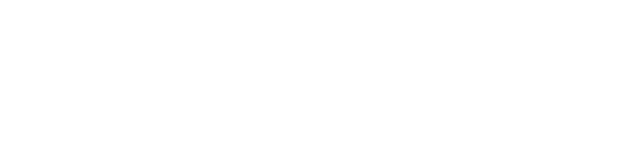
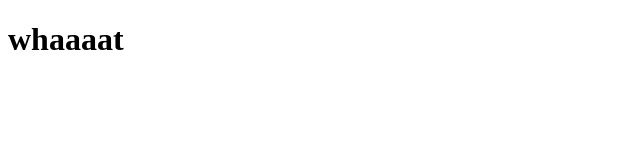
Before and after one commit to yosrch/git-one, a plain HTML site: page index.html in a window 1280 px wide. Shown: the whole page, without its empty margins (0-640 px from the left). Drawn offline with Linux system fonts and the light colour scheme.

Commit message:
added header

```diff
--- a/index.html
+++ b/index.html
@@ -5,6 +5,6 @@
     <title>My first git</title>
   </head>
   <body>
-
+    <h1> whaaaat </h1>
   </body>
 </html>
```
